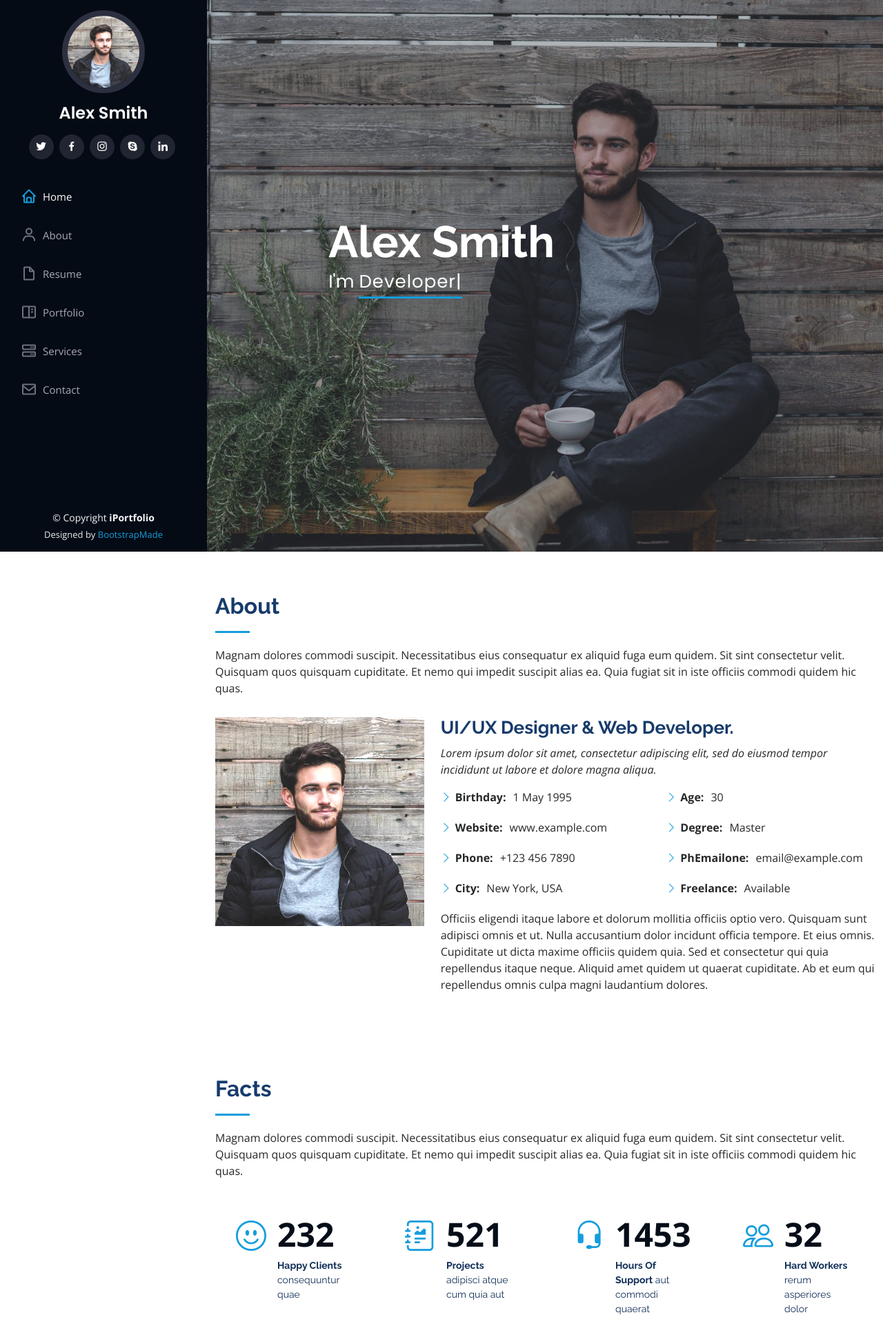
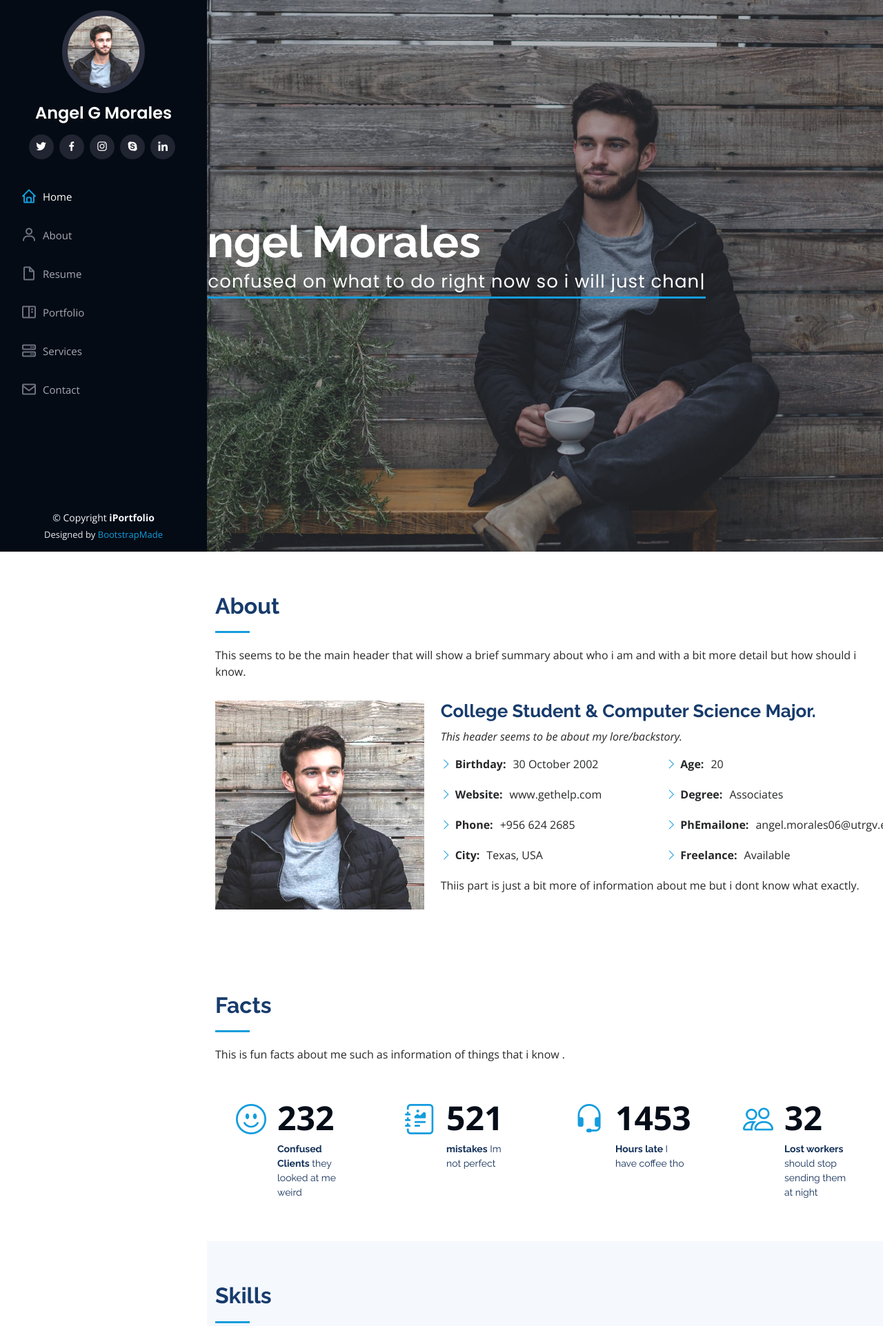
Before and after one commit to amora126/resume, a Flask app: page / in a window 1280 px wide. Shown: the top 1923 px of the page at 69% size. Run offline with Flask 2, Linux system fonts and the light colour scheme; some libraries are stand-ins or nearby versions.

Commit message:
initial  commit

```diff
--- a/templates/index.html
+++ b/templates/index.html
@@ -5,7 +5,7 @@
   <meta charset="utf-8">
   <meta content="width=device-width, initial-scale=1.0" name="viewport">
 
-  <title>iPortfolio Bootstrap Template - Index</title>
+  <title>This is the title - Index</title>
   <meta content="" name="description">
   <meta content="" name="keywords">
 
@@ -46,7 +46,7 @@
 
       <div class="profile">
         <img src="static/img/profile-img.jpg" alt="" class="img-fluid rounded-circle">
-        <h1 class="text-light"><a href="index.html">Alex Smith</a></h1>
+        <h1 class="text-light"><a href="index.html">Angel G Morales</a></h1>
         <div class="social-links mt-3 text-center">
           <a href="#" class="twitter"><i class="bx bxl-twitter"></i></a>
           <a href="#" class="facebook"><i class="bx bxl-facebook"></i></a>
@@ -72,8 +72,8 @@
   <!-- ======= Hero Section ======= -->
   <section id="hero" class="d-flex flex-column justify-content-center align-items-center">
     <div class="hero-container" data-aos="fade-in">
-      <h1>Alex Smith</h1>
-      <p>I'm <span class="typed" data-typed-items="Designer, Developer, Freelancer, Photographer"></span></p>
+      <h1>Angel Morales</h1>
+      <p>I'm <span class="typed" data-typed-items="confused on what to do right now so i will just change things "></span></p>
     </div>
   </section><!-- End Hero -->
 
@@ -85,7 +85,7 @@
 
         <div class="section-title">
           <h2>About</h2>
-          <p>Magnam dolores commodi suscipit. Necessitatibus eius consequatur ex aliquid fuga eum quidem. Sit sint consectetur velit. Quisquam quos quisquam cupiditate. Et nemo qui impedit suscipit alias ea. Quia fugiat sit in iste officiis commodi quidem hic quas.</p>
+          <p>This seems to be the main header that will show a brief summary about who i am and with a bit more detail but how should i know.</p>
         </div>
 
         <div class="row">
@@ -93,32 +93,30 @@
             <img src="static/img/profile-img.jpg" class="img-fluid" alt="">
           </div>
           <div class="col-lg-8 pt-4 pt-lg-0 content" data-aos="fade-left">
-            <h3>UI/UX Designer &amp; Web Developer.</h3>
+            <h3>College Student &amp; Computer Science Major.</h3>
             <p class="fst-italic">
-              Lorem ipsum dolor sit amet, consectetur adipiscing elit, sed do eiusmod tempor incididunt ut labore et dolore
-              magna aliqua.
+              This header seems to be about my lore/backstory.
             </p>
             <div class="row">
               <div class="col-lg-6">
                 <ul>
-                  <li><i class="bi bi-chevron-right"></i> <strong>Birthday:</strong> <span>1 May 1995</span></li>
-                  <li><i class="bi bi-chevron-right"></i> <strong>Website:</strong> <span>www.example.com</span></li>
-                  <li><i class="bi bi-chevron-right"></i> <strong>Phone:</strong> <span>+123 456 7890</span></li>
-                  <li><i class="bi bi-chevron-right"></i> <strong>City:</strong> <span>New York, USA</span></li>
+                  <li><i class="bi bi-chevron-right"></i> <strong>Birthday:</strong> <span>30 October 2002</span></li>
+                  <li><i class="bi bi-chevron-right"></i> <strong>Website:</strong> <span>www.gethelp.com</span></li>
+                  <li><i class="bi bi-chevron-right"></i> <strong>Phone:</strong> <span>+956 624 2685</span></li>
+                  <li><i class="bi bi-chevron-right"></i> <strong>City:</strong> <span>Texas, USA</span></li>
                 </ul>
               </div>
               <div class="col-lg-6">
                 <ul>
-                  <li><i class="bi bi-chevron-right"></i> <strong>Age:</strong> <span>30</span></li>
-                  <li><i class="bi bi-chevron-right"></i> <strong>Degree:</strong> <span>Master</span></li>
-                  <li><i class="bi bi-chevron-right"></i> <strong>PhEmailone:</strong> <span>email@example.com</span></li>
+                  <li><i class="bi bi-chevron-right"></i> <strong>Age:</strong> <span>20</span></li>
+                  <li><i class="bi bi-chevron-right"></i> <strong>Degree:</strong> <span>Associates</span></li>
+                  <li><i class="bi bi-chevron-right"></i> <strong>PhEmailone:</strong> <span>angel.morales06@utrgv.edu</span></li>
                   <li><i class="bi bi-chevron-right"></i> <strong>Freelance:</strong> <span>Available</span></li>
                 </ul>
               </div>
             </div>
             <p>
-              Officiis eligendi itaque labore et dolorum mollitia officiis optio vero. Quisquam sunt adipisci omnis et ut. Nulla accusantium dolor incidunt officia tempore. Et eius omnis.
-              Cupiditate ut dicta maxime officiis quidem quia. Sed et consectetur qui quia repellendus itaque neque. Aliquid amet quidem ut quaerat cupiditate. Ab et eum qui repellendus omnis culpa magni laudantium dolores.
+              Thiis part is just a bit more of information about me but i dont know what exactly.
             </p>
           </div>
         </div>
@@ -132,7 +130,7 @@
 
         <div class="section-title">
           <h2>Facts</h2>
-          <p>Magnam dolores commodi suscipit. Necessitatibus eius consequatur ex aliquid fuga eum quidem. Sit sint consectetur velit. Quisquam quos quisquam cupiditate. Et nemo qui impedit suscipit alias ea. Quia fugiat sit in iste officiis commodi quidem hic quas.</p>
+          <p>This is fun facts about me such as information of things that i know .</p>
         </div>
 
         <div class="row no-gutters">
@@ -141,7 +139,7 @@
             <div class="count-box">
               <i class="bi bi-emoji-smile"></i>
               <span data-purecounter-start="0" data-purecounter-end="232" data-purecounter-duration="1" class="purecounter"></span>
-              <p><strong>Happy Clients</strong> consequuntur quae</p>
+              <p><strong>Confused Clients</strong> they looked at me weird</p>
             </div>
           </div>
 
@@ -149,7 +147,7 @@
             <div class="count-box">
               <i class="bi bi-journal-richtext"></i>
               <span data-purecounter-start="0" data-purecounter-end="521" data-purecounter-duration="1" class="purecounter"></span>
-              <p><strong>Projects</strong> adipisci atque cum quia aut</p>
+              <p><strong>mistakes</strong> Im not perfect</p>
             </div>
           </div>
 
@@ -157,7 +155,7 @@
             <div class="count-box">
               <i class="bi bi-headset"></i>
               <span data-purecounter-start="0" data-purecounter-end="1453" data-purecounter-duration="1" class="purecounter"></span>
-              <p><strong>Hours Of Support</strong> aut commodi quaerat</p>
+              <p><strong>Hours late </strong> I have coffee tho</p>
             </div>
           </div>
 
@@ -165,7 +163,7 @@
             <div class="count-box">
               <i class="bi bi-people"></i>
               <span data-purecounter-start="0" data-purecounter-end="32" data-purecounter-duration="1" class="purecounter"></span>
-              <p><strong>Hard Workers</strong> rerum asperiores dolor</p>
+              <p><strong>Lost workers</strong> should stop sending them at night</p>
             </div>
           </div>
 
@@ -180,7 +178,7 @@
 
         <div class="section-title">
           <h2>Skills</h2>
-          <p>Magnam dolores commodi suscipit. Necessitatibus eius consequatur ex aliquid fuga eum quidem. Sit sint consectetur velit. Quisquam quos quisquam cupiditate. Et nemo qui impedit suscipit alias ea. Quia fugiat sit in iste officiis commodi quidem hic quas.</p>
+          <p>This one is just for me to show off what i am able to do withitn my field such as program and stuff like that.</p>
         </div>
 
         <div class="row skills-content">
@@ -188,21 +186,21 @@
           <div class="col-lg-6" data-aos="fade-up">
 
             <div class="progress">
-              <span class="skill">HTML <i class="val">100%</i></span>
+              <span class="skill">Sad <i class="val">100%</i></span>
               <div class="progress-bar-wrap">
                 <div class="progress-bar" role="progressbar" aria-valuenow="100" aria-valuemin="0" aria-valuemax="100"></div>
               </div>
             </div>
 
             <div class="progress">
-              <span class="skill">CSS <i class="val">90%</i></span>
+              <span class="skill">Confused <i class="val">90%</i></span>
               <div class="progress-bar-wrap">
                 <div class="progress-bar" role="progressbar" aria-valuenow="90" aria-valuemin="0" aria-valuemax="100"></div>
               </div>
             </div>
 
             <div class="progress">
-              <span class="skill">JavaScript <i class="val">75%</i></span>
+              <span class="skill">Water <i class="val">75%</i></span>
               <div class="progress-bar-wrap">
                 <div class="progress-bar" role="progressbar" aria-valuenow="75" aria-valuemin="0" aria-valuemax="100"></div>
               </div>
@@ -213,7 +211,7 @@
           <div class="col-lg-6" data-aos="fade-up" data-aos-delay="100">
 
             <div class="progress">
-              <span class="skill">PHP <i class="val">80%</i></span>
+              <span class="skill">C++ <i class="val">80%</i></span>
               <div class="progress-bar-wrap">
                 <div class="progress-bar" role="progressbar" aria-valuenow="80" aria-valuemin="0" aria-valuemax="100"></div>
               </div>
@@ -246,7 +244,7 @@
 
         <div class="section-title">
           <h2>Resume</h2>
-          <p>Magnam dolores commodi suscipit. Necessitatibus eius consequatur ex aliquid fuga eum quidem. Sit sint consectetur velit. Quisquam quos quisquam cupiditate. Et nemo qui impedit suscipit alias ea. Quia fugiat sit in iste officiis commodi quidem hic quas.</p>
+          <p>What experiance i have had in the past such as work hours other projects that seem more poopular and where i learned my stuff.</p>
         </div>
 
         <div class="row">
```
